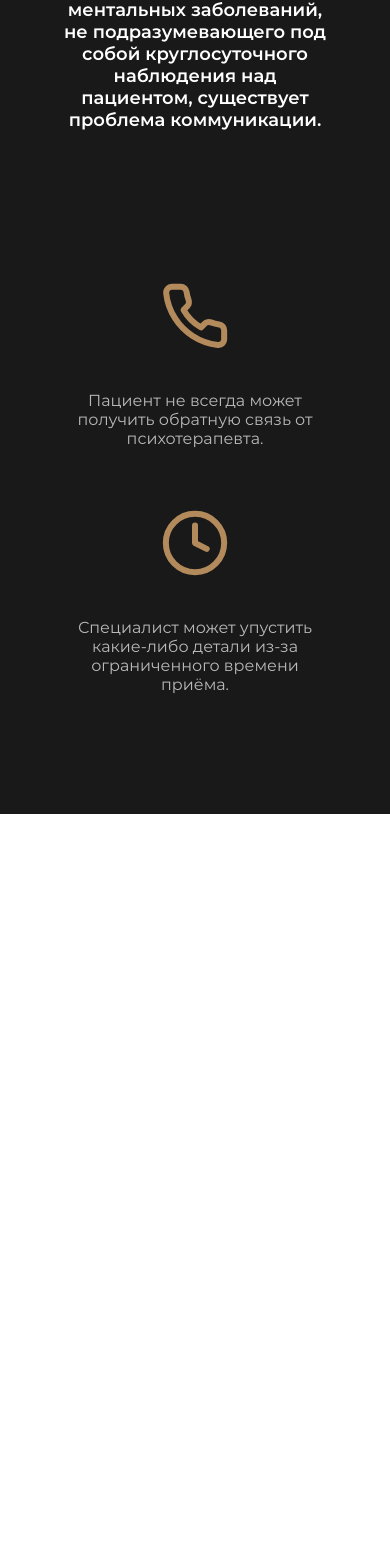
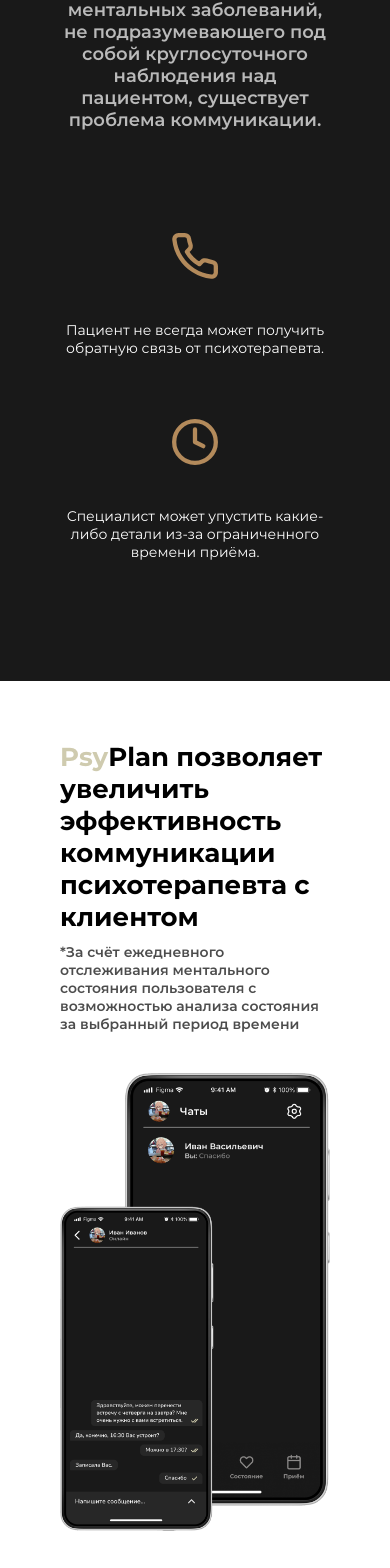
Before and after one commit to sudo-odner/PsyPlan-Lending, a React (Create React App) app: page / in a window 390 px wide. Shown: the part 1055-2623 px from the top of the page. Before the commit the page ends 1869 px from the top, so only its background shows below. Built offline with nearby package versions, Linux system fonts and the light colour scheme.

Commit message:
append description and correct problem

```diff
--- a/src/App.js
+++ b/src/App.js
@@ -1,7 +1,8 @@
 import './App.css';
+import Header from './components/header/header';
 import Face from './components/face/face';
-import Header from './components/header/header';
 import Problem from './components/problem/problem';
+import Description from './components/description/description';
 
 function App() {
   return (
@@ -9,6 +10,7 @@
       <Header></Header>
       <Face></Face>
       <Problem></Problem>
+      <Description></Description>
     </div>
   );
 }
--- /dev/null
+++ b/src/components/description/description.css
@@ -0,0 +1,68 @@
+.Description-bacground{
+    background-color: white;
+}
+.Description-object{
+    max-width: 1440px;
+    margin: 0 auto;
+    padding: 60px 60px;
+    display: flex;
+    align-items: center;
+    justify-content: center;
+}
+
+.Description-object-text{
+    max-width: 600px;
+    margin-right: 60px;
+}
+
+.Description-object-text-first {
+    font-size: 40px;
+}
+
+.Description-object-text-second {
+    font-size: 16px;
+    color: rgba(0, 0, 0, 0.7);
+    margin-top: 10px;
+}
+
+.Description-object-img{
+    max-width: 400px;
+    max-height: 750px;
+}
+
+.Description-object-img-first{
+    width: 100%;
+    height: 100%;
+}
+
+@media (min-width: 425px) and (max-width: 700px) {
+    .Description-object-text{
+        min-width: 300px;
+    }
+    .Description-object-text-first {
+        font-size: 20px;
+    }
+    .Description-object-text-second {
+        font-size: 14px;
+    }
+}
+
+@media (max-width: 425px){
+    .Description-object{
+        flex-direction: column;
+    }
+    .Description-object-text-first {
+        font-size: 26px;
+    }
+    .Description-object-text-second {
+        font-size: 14px;
+    }
+
+    .Description-object-text{
+        margin-right: 0px;
+    }
+
+    .Description-object-img{
+        margin-top: 40px;
+    }
+}
--- /dev/null
+++ b/src/components/description/description.js
@@ -0,0 +1,20 @@
+import '../css-copmponents/txt.css'
+import './description.css'
+import example from '../../visual-components/image/example-2.png'
+
+
+function Description(){
+    return(
+        <div className="Description-bacground">
+            <div className="Description-object">
+                <div className='Description-object-text'>
+                    <p className='MontBold Description-object-text-first'><span className="MontBold CM" >Psy</span>Plan позволяет увеличить эффективность коммуникации психотерапевта с клиентом</p>
+                    <p className='MontSemiBold Description-object-text-second'>*За счёт ежедневного отслеживания ментального состояния пользователя с возможностью анализа состояния за выбранный период времени</p>
+                </div>
+                < div className='Description-object-img'><img className='Description-object-img-first' src={example} alt=''></img></div>
+            </div>
+        </div>
+    )
+}
+
+export default Description;
--- a/src/components/problem/problem.css
+++ b/src/components/problem/problem.css
@@ -20,15 +20,15 @@
 
 .Problem-object-main-little{
     font-size: 20px;
-    color: white;
+    color: rgba(255, 255, 255, 0.7);
     text-align: center;
-    margin-bottom: 90px;
+    margin-bottom: 40px;
     max-width: 1200px;
 }
 
 .Problem-object-little{
     font-size: 16px;
-    color: rgba(255, 255, 255, 0.7);
+    color: rgba(255, 255, 255);
     margin-top: 40px;
     text-align: center;
 }
@@ -47,9 +47,15 @@
     }
     .Problem-object-main-little{
         font-size: 18px;
-        color: white;
+        color: rgba(255, 255, 255, 0.7);
         text-align: center;
-        margin-bottom: 90px;
+        /* margin-bottom: 90px; */
         max-width: 1200px;
     }
+    .Problem-object-little{
+        font-size: 14px;
+    }
+    .Problem-object-point-img{
+        width: 50px;
+    }
 }
--- a/src/components/problem/problem.js
+++ b/src/components/problem/problem.js
@@ -11,11 +11,11 @@
                 <p className='MontBold S20 Problem-object-main'>Проблема</p>
                 <p className='MontSemiBold Problem-object-main-little'>В сфере лечения ментальных заболеваний, не подразумевающего под собой круглосуточного наблюдения над пациентом, существует проблема коммуникации.</p>
                 <div className='Problem-object-point'>
-                    <img src={phone} alt=''></img>
+                    <img className='Problem-object-point-img' src={phone} alt=''></img>
                     <p className='MontRegular Problem-object-little'>Пациент не всегда может получить обратную связь от психотерапевта.</p>
                 </div>
                 <div className='Problem-object-point'>
-                    <img src={clock} alt=''></img>
+                    <img className='Problem-object-point-img' src={clock} alt=''></img>
                     <p className='MontRegular Problem-object-little'>Специалист может упустить какие-либо детали из-за ограниченного времени приёма.</p>
                 </div>
             </div>
```
